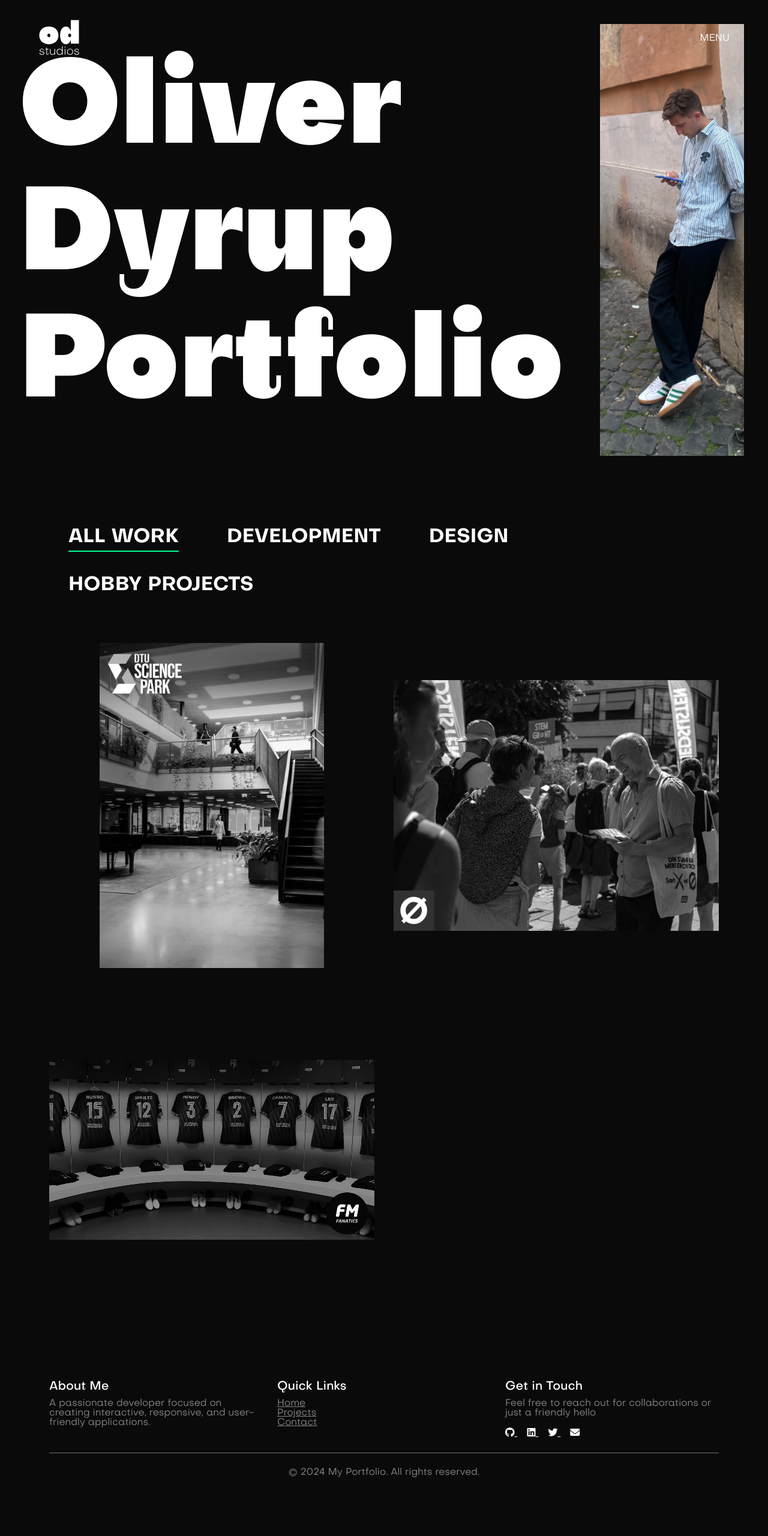
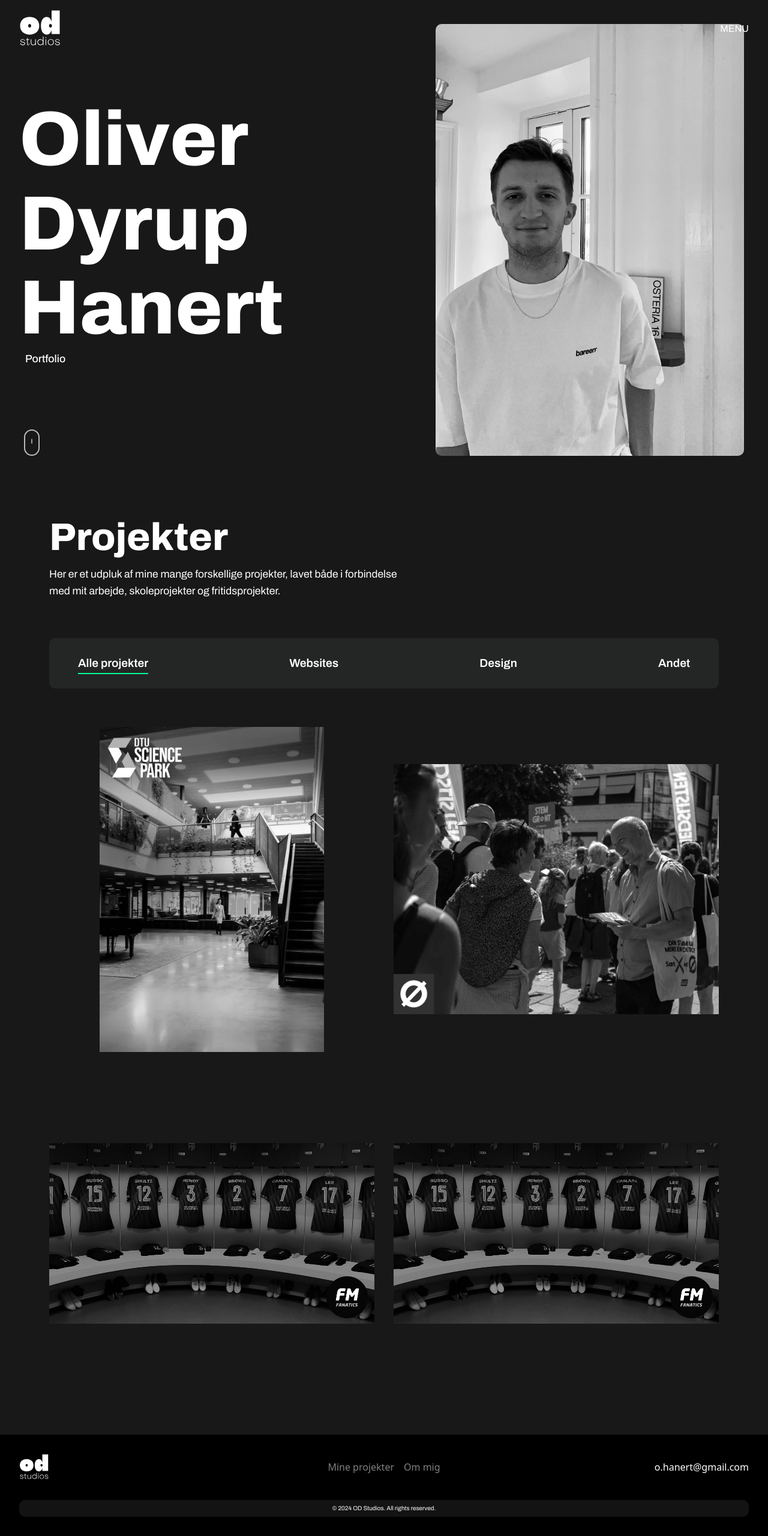
Before and after one commit to oliverhanert/portfolio-v2, a PHP site: page / in a window 1280 px wide. Shown: the whole page at 60% size. Before the commit the page ends 2463 px from the top, so only its background shows below. Run offline with PHP 8.4, Linux system fonts and the light colour scheme.

Commit message:
en masse ændringer

```diff
--- a/components/footer.html
+++ b/components/footer.html
@@ -1,53 +1,39 @@
-<footer class="mt-5">
-    <div class="container">
-        <div class="row gy-4">
-            <!-- About Section -->
-            <div class="col-lg-4">
-                <h5 class="text-white">About Me</h5>
-                <p class="text-white-50">A passionate developer focused on creating interactive, responsive, and user-friendly applications.</p>
-            </div>
+<footer class="footer">
+    <div class="outer-container">
+        <div class="main-content">
 
-            <!-- Quick Links -->
-            <div class="col-lg-4">
-                <h5 class="text-white">Quick Links</h5>
-                <ul class="list-unstyled">
-                    <li><a href="/" class="text-white-50">Home</a></li>
-                    <li><a href="/#projects" class="text-white-50">Projects</a></li>
-                    <li><a href="/#contact" class="text-white-50">Contact</a></li>
-                </ul>
+            <!-- Logo Section -->
+            <div class="column-1 footer-col">
+                <a href="/" class="logo"><img src="/images/od-studios.svg" alt="logo"></a>
             </div>
 
             <!-- Contact Info -->
-            <div class="col-lg-4">
-                <h5 class="text-white">Get in Touch</h5>
-                <p class="text-white-50">Feel free to reach out for collaborations or just a friendly hello</p>
-                <div class="social-links mt-3">
-                    <a href="#" class="text-white me-3" title="GitHub">
-                        <i class="fab fa-github"></i>
+            <div class="column-2 footer-col">
+                <a href="/#projects" class="text-white-50">Mine projekter</a>
+                <a href="/about-me" class="text-white-50">Om mig</a>
+            </div>
+
+            <!-- Contact Info -->
+            <div class="column-3 footer-col">
+                <div class="social-links">
+                    <!-- <a href="https://github.com/oliverhanert" class="text-white me-3" title="GitHub" target="_blank">
+                        Github
                     </a>
-                    <a href="#" class="text-white me-3" title="LinkedIn">
-                        <i class="fab fa-linkedin"></i>
-                    </a>
-                    <a href="#" class="text-white me-3" title="Twitter">
-                        <i class="fab fa-twitter"></i>
-                    </a>
-                    <a href="#" class="text-white" title="Email">
-                        <i class="fas fa-envelope"></i>
+                    <a href="https://www.linkedin.com/in/oliverhanert/" class="text-white me-3" title="LinkedIn" target="_blank">
+                        Linkedin
+                    </a> -->
+                    <a href="mailto:o.hanert@gmail.com" class="text-white" title="Email" target="_blank">
+                        o.hanert@gmail.com
                     </a>
                 </div>
             </div>
         </div>
 
         <!-- Copyright -->
-        <div class="row mt-4">
-            <div class="col-12">
-                <div class="border-top border-secondary pt-4">
-                    <p class="text-center text-white-50 mb-0">
-                        © <span id="current-year">2024</span> My Portfolio. All rights reserved.
-                    </p>
-                </div>
-            </div>
+        <div class="copyright socket">
+            <p>© <span id="current-year">2024</span> OD Studios. All rights reserved. </p>
         </div>
+
     </div>
 </footer>
 
--- a/components/header.html
+++ b/components/header.html
@@ -11,7 +11,7 @@
     <div class="menu-close-bar">
         <div class="close-wrapper">
             <div class="close-icon"></div>
-            <span class="close-text">CLOSE</span>
+            <span class="close-text">LUK</span>
         </div>
     </div>
 
@@ -19,35 +19,31 @@
         <!-- Left Side - Main Navigation -->
         <div class="menu-left">
             <div class="menu-links">
-                <a href="/about" class="menu-link">ABOUT</a>
-                <a href="/story" class="menu-link">STORY</a>
-                <a href="/projects.html" class="menu-link">PROJECTS</a>
-                <a href="/releases" class="menu-link">RELEASES</a>
+                <a href="/about" class="menu-link">Lær mig at kende</a>
+                <a href="/projects.html" class="menu-link">Projekter</a>
             </div>
         </div>
 
         <!-- Right Side - Social & Contact -->
         <div class="menu-right">
             <div class="menu-follow">
-                <p class="menu-heading">FOLLOW</p>
+                <p class="menu-heading">Find mig</p>
                 <div class="menu-social">
-                    <a href="#" class="social-link">INSTAGRAM</a>
-                    <a href="#" class="social-link">YOUTUBE</a>
-                    <a href="#" class="social-link">LINKEDIN</a>
-                    <a href="#" class="social-link">GITHUB</a>
+                    <a href="#" class="social-link">Linkedin</a>
+                    <a href="#" class="social-link">Github</a>
+                    <a href="#" class="social-link">Instagram</a>
                 </div>
             </div>
 
             <div class="menu-contact">
-                <p class="menu-heading">GET IN TOUCH</p>
-                <a href="mailto:o.hanert@gmail.com" class="contact-link">EMAIL →</a>
+                <p class="menu-heading">Kontakt mig</p>
+                <a href="mailto:o.hanert@gmail.com" class="contact-link">o.hanert@gmail.com →</a>
             </div>
 
             <div class="menu-locations">
                 <div class="location">
-                    <p class="menu-heading">COPENHAGEN</p>
-                    <p>Vesterbrogade 120A</p>
-                    <p>1620 Copenhagen V</p>
+                    <p class="menu-heading">København</p>
+                    <p>Vesterbrogade 120A,<br>1620 København V</p>
                 </div>
             </div>
         </div>
--- a/css/menu.css
+++ b/css/menu.css
@@ -21,7 +21,6 @@
 }
 
 /* Close Bar */
-/* Close Bar */
 .menu-close-bar {
     position: fixed;
     top: 0;
@@ -35,22 +34,15 @@
     cursor: pointer;
     z-index: 1002;
     transform: translateX(-100%);
-    transition: all 0.7s cubic-bezier(0.7, 0, 0.2, 1);
+    transition: all 0.5s cubic-bezier(0.7, 0, 0.2, 1);
 }
 
 .menu-overlay.active .menu-close-bar {
     transform: translateX(0);
-    transition-delay: 0.3s;
 }
 
 .menu-close-bar:hover {
     background: var(--color-primary);
-}
-
-.menu-close-bar:hover .close-text,
-.menu-close-bar:hover .close-icon::before,
-.menu-close-bar:hover .close-icon::after {
-    color: white;
 }
 
 .close-wrapper {
@@ -69,6 +61,7 @@
     font-size: 1rem;
     letter-spacing: 2px;
     transition: color 0.3s ease;
+    margin-left: 2px;
 }
 
 .close-icon {
@@ -119,7 +112,7 @@
 }
 
 .menu-link {
-    font-family: var(--font-main);
+    font-family: var(--font-secondary);
     font-size: clamp(3rem, 5vw, 5rem);
     font-weight: 600;
     color: white;
@@ -144,10 +137,11 @@
     flex-direction: column;
     justify-content: flex-end;
     padding-left: 4rem;
+    gap: 3rem;
 }
 
 .menu-heading {
-    font-size: 1rem;
+    font-size: var(--standard-text);
     font-weight: 500;
     color: #666;
     margin-bottom: 1rem;
@@ -157,13 +151,12 @@
     display: flex;
     flex-direction: column;
     gap: 0.5rem;
-    margin-bottom: 3rem;
 }
 
 .social-link {
     color: white;
     text-decoration: none;
-    font-size: 1rem;
+    font-size: var(--standard-text);
     transition: color 0.3s ease;
 }
 
@@ -174,7 +167,6 @@
 .contact-link {
     color: white;
     text-decoration: none;
-    font-size: 1.2rem;
     transition: color 0.3s ease;
     margin-bottom: 3rem;
 }
@@ -234,10 +226,6 @@
         font-size: clamp(2rem, 8vw, 3rem);
     }
 
-    .menu-social {
-        margin-bottom: 2rem;
-    }
-
     .contact-link {
         margin-bottom: 2rem;
     }
@@ -266,11 +254,90 @@
         font-size: clamp(1.5rem, 6vw, 2.5rem);
     }
 
-    .menu-social {
-        margin-bottom: 1.5rem;
-    }
-
     .contact-link {
         margin-bottom: 1.5rem;
     }
 }
+
+
+/* ----------- FOOTER ----------- */
+#footer {
+    background-color: #000;
+    margin-top: 0;
+    padding: 2rem;
+}
+
+#footer a {
+    text-decoration: none;
+}
+
+#footer a:hover {
+    color: var(--color-primary) !important;
+}
+
+#footer .outer-container {
+    display: flex;
+    flex-direction: column;
+    gap: 2rem;
+}
+
+#footer .main-content {
+    display: flex;
+    flex-direction: row;
+    justify-content: space-between;
+    align-items: center;
+    gap: 2rem;
+}
+
+#footer .column-1 img {
+    width: 50px;
+}
+
+#footer .column-1 {
+    width: 25%;
+}
+
+#footer .column-2 {
+    display: flex;
+    gap: 1rem;
+    width: 50%;
+    justify-content: center;
+}
+
+#footer .column-3 {
+    width: 25%;
+    justify-content: flex-end;
+    display: flex;
+}
+
+#footer .socket {
+    background-color: #131313;
+    width: 100%;
+    display: flex;
+    justify-content: center;
+    border-radius: 10px;
+}
+
+#footer .socket p {
+    margin-bottom: 0;
+    font-size: 10px;
+    color: #fff;
+}
+
+@media (max-width: 670px) {
+    #footer .main-content {
+        flex-direction: column;
+        justify-content: flex-start;
+        align-items: flex-start;
+    }
+
+    #footer .footer-col {
+        width: 100%;
+        justify-content: flex-start;
+    }
+
+    #footer .column-2 {
+        flex-direction: column;
+    }
+
+}
--- a/css/style.css
+++ b/css/style.css
@@ -1,5 +1,5 @@
 /* Import fonts */
-@import url('https://fonts.googleapis.com/css2?family=Space+Grotesk:wght@300;400;500;600;700&family=Archivo:wght@400;500;600;700;800&display=swap');
+@import url('https://fonts.googleapis.com/css2?family=Space+Grotesk:wght@300;400;500;600;700&family=Archivo:wght@100;200;300;400;500;600;700;800&display=swap');
 
 /* Subjectivity font */
 @font-face {
@@ -69,7 +69,7 @@
 
 :root {
     /* Color Scheme */
-    --color-bg: #0a0a0a;
+    --color-bg: #181818;
     --color-text: #ffffff;
     --color-primary: #00ff95;
     --color-secondary: #ff3366;
@@ -77,37 +77,55 @@
     --color-muted: rgba(255, 255, 255, 0.7);
 
     /* Typography */
-    --font-main: 'Subjectivity', sans-serif;
+    /*: 'Subjectivity', sans-serif;*/
     --font-secondary: 'Archivo', sans-serif;
-    --huge-text: clamp(3rem, 15vw, 12rem);
+    --huge-text: clamp(3rem, 15vw, 8rem);
+    --standard-text: clamp(1rem, 2vw, 1.1rem);
+    --medium-text: clamp(1rem, 3vw, 1.2rem)
 }
 
 /* Base Styles */
 body {
     background-color: var(--color-bg);
     color: var(--color-text);
-    font-family: var(--font-main) !important;
     font-weight: 400;
     line-height: 1;
     margin: 0;
     overflow-x: hidden;
 }
 
+html {
+    scroll-behavior: smooth;
+}
+
+h1, h2, h3, h4, h5 {
+    font-family: var(--font-secondary);
+}
+
+p {
+    font-family: var(--font-secondary);
+    font-size: var(--standard-text);
+    line-height: calc(var(--standard-text)*1.6)
+}
+
+a, button {
+    transition: all 0.3s ease;
+}
+
 /* Header Styles */
 .site-header {
-    position: fixed;
+    position: absolute;
     top: 0;
     left: 0;
     width: 100%;
     z-index: 1000;
-    padding: 2rem;
+    padding: 1rem 2rem;
 }
 
 .header-inner {
     display: flex;
     justify-content: space-between;
     align-items: center;
-    padding: 0 2rem;
 }
 
 .logo {
@@ -124,10 +142,14 @@ body {
     border: none;
     color: var(--color-text);
     font-size: 1rem;
-    font-family: var(--font-main);
+    font-family: var(--font-secondary);
     cursor: pointer;
     padding: 0;
     z-index: 1001;
+}
+
+.menu-toggle:hover {
+    color: var(--color-primary);
 }
 
 /* Frontpage hero */
@@ -139,7 +161,9 @@ body {
     width: auto;
     position: absolute;
     z-index: -1;
-    aspect-ratio: 1 / 3;
+    aspect-ratio: 5 / 7;
+    object-position: left;
+    border-radius: 10px;
 }
 
 /* Hero Section */
@@ -151,14 +175,19 @@ body {
     padding: 0 2rem;
 }
 
-.hero-title {
+.hero-title span {
     font-size: var(--huge-text);
     font-weight: 800;
     line-height: 1.1;
     margin: 0;
+    width: 60%;
 }
 
-.hero-title span {
+.hero-title p {
+    margin-left: 10px;
+}
+
+.hero-title span, .hero-title p {
     display: block;
     opacity: 0;
     transform: translateY(30px);
@@ -173,9 +202,94 @@ body {
     animation-delay: 0.4s;
 }
 
+/* Scroll down */
+.mouse-scroll {
+    position: absolute;
+    bottom: 40px;
+    left: 40px;
+    z-index: 10;
+    opacity: 0.7;
+    transition: opacity 0.3s ease;
+}
+
+.mouse-scroll:hover {
+    opacity: 1;
+}
+
+.mouse {
+    width: 26px;
+    height: 44px;
+    border: 2px solid white;
+    border-radius: 20px;
+    position: relative;
+}
+
+.scroll-indicator {
+    width: 2px;
+    height: 8px;
+    background-color: white;
+    border-radius: 1px;
+    position: absolute;
+    left: 50%;
+    top: 8px;
+    transform: translateX(-50%);
+    animation: scroll 1.5s cubic-bezier(0.65, 0, 0.35, 1) infinite;
+}
+
+@keyframes scroll {
+    0% {
+        transform: translate(-50%, 0);
+        opacity: 1;
+    }
+    50% {
+        transform: translate(-50%, 6px);
+        opacity: 0.8;
+    }
+    100% {
+        transform: translate(-50%, 0);
+        opacity: 1;
+    }
+}
+
+/* Hero media queries */
+@media (max-width: 550px) {
+    .hero-frontpage-me {
+        height: 60vh;
+        right: 10%;
+        width: 80%;
+    }
+
+    .hero-title {
+        align-self: flex-end;
+    }
+
+    .mouse-scroll {
+        right: 20px;
+        bottom: 20px;
+        left: inherit;
+    }
+}
+
 /* Projects Section */
 .projects-section {
     padding: 4rem 2rem;
+}
+
+.section-title {
+    font-size: clamp(3rem, 8vw, 4rem);
+    font-weight: 800;
+    line-height: 1;
+    margin-bottom: 1rem;
+    opacity: 0;
+    transform: translateY(30px);
+    animation: fadeInUp 1s ease forwards;
+}
+
+.section-description {
+    max-width: 600px;
+    opacity: 0;
+    transform: translateY(30px);
+    animation: fadeInUp 1s ease forwards;
 }
 
 .project-grid {
@@ -207,6 +321,7 @@ body {
     width: 100%;
     height: 100%;
     object-fit: contain;
+
 }
 
 /* Global Hover Content */
@@ -227,7 +342,6 @@ body {
 .project-title {
     font-size: clamp(3rem, 8vw, 6rem);
     font-weight: 700;
-    text-transform: uppercase;
     margin: 0;
     color: var(--color-text);
     line-height: 1;
@@ -262,14 +376,18 @@ body {
     display: flex;
     flex-wrap: wrap;
     gap: 1rem;
+    justify-content: space-between;
+    background-color: #242525;
+    border-radius: 10px;
+    padding: 1rem;
 }
 
 .filter-btn {
     background: none;
     border: none;
     color: var(--color-text);
-    font-size: clamp(1rem, 3vw, 2rem);
-    font-family: var(--font-main);
+    font-size: clamp(1rem, 3vw, 1.2rem);
+    font-family: var(--font-secondary);
     font-weight: 600;
     padding: 1rem 2rem;
     cursor: pointer;
@@ -296,7 +414,11 @@ body {
 /* Media Queries */
 @media (max-width: 768px) {
     .projects-section {
-        padding: 2rem 1rem;
+        padding: 5rem 1rem;
+    }
+
+    .project-filters {
+        flex-direction: column;
     }
 
     .project-title {
@@ -305,7 +427,21 @@ body {
 
     .filter-btn {
         font-size: 1.2rem;
-        padding: 0.8rem 1.5rem;
+        padding: 0.8rem 0rem;
+        text-align: left;
+        width: max-content;
+    }
+
+    .filter-btn.active::after, .filter-btn:hover::after{
+        width: 105%;
+        left: 0;
+    }
+    .filter-btn::after {
+        left: 0;
+    }
+
+    .project-grid {
+        grid-template-columns: 1fr;
     }
 }
 
@@ -322,23 +458,12 @@ body {
 }
 
 /* Scrollbar */
-::-webkit-scrollbar {
-    width: 10px;
-    background: var(--color-bg);
-}
 
-::-webkit-scrollbar-thumb {
-    background: var(--color-text);
-}
 
 /* Media Queries */
-@media (max-width: 768px) {
+@media (max-width: 550px) {
     .site-header {
         padding: 1rem;
-    }
-
-    .header-inner {
-        padding: 0 1rem;
     }
 
     .hero {
--- a/index.html
+++ b/index.html
@@ -21,19 +21,31 @@
             <!-- Hero Section -->
             <section class="hero">
                 <h1 class="hero-title">
-                    <span>Oliver Dyrup Portfolio</span>
+                    <span>Oliver Dyrup Hanert</span>
+                    <p>Portfolio</p>
                 </h1>
-                <img class="hero-frontpage-me" src="/images/portfolio-me-1.jpg" alt="me">
+                <img class="hero-frontpage-me" src="/images/portfolio-me-1.webp" alt="me">
+
+                <a href="#projects" class="mouse-scroll" title="scroll-down">
+                    <div class="mouse">
+                        <div class="scroll-indicator"></div>
+                    </div>
+                </a>
+
             </section>
 
             <!-- Projects Section -->
-            <section class="projects-section">
+            <section id="projects" class="projects-section">
+                <div class="container pb-5">
+                    <h2 class="section-title">Projekter</h1>
+                    <p class="section-description">Her er et udpluk af mine mange forskellige projekter, lavet både i forbindelse med mit arbejde, skoleprojekter og fritidsprojekter.</p>
+                </div>
                 <div class="container">
                     <div class="project-filters">
-                        <button class="filter-btn active" data-filter="all">ALL WORK</button>
-                        <button class="filter-btn" data-filter="development">DEVELOPMENT</button>
-                        <button class="filter-btn" data-filter="design">DESIGN</button>
-                        <button class="filter-btn" data-filter="hobby projects">HOBBY PROJECTS</button>
+                        <button class="filter-btn active" data-filter="all">Alle projekter</button>
+                        <button class="filter-btn" data-filter="websites">Websites</button>
+                        <button class="filter-btn" data-filter="design">Design</button>
+                        <button class="filter-btn" data-filter="hobby projects">Andet</button>
                     </div>
 
                     <div class="project-grid">
--- a/js/main.js
+++ b/js/main.js
@@ -71,21 +71,38 @@ class ProjectManager {
         const projects = await this.loadProjects();
         const filteredProjects = this.currentFilter === 'all'
             ? projects
-            : projects.filter(p => p.category === this.currentFilter);
+            : projects.filter(p => {
+                // Handle both string and array categories
+                const categories = Array.isArray(p.category) ? p.category : [p.category];
+                return categories.includes(this.currentFilter);
+            });
 
-        // Create the hover content container (will be reused for all projects)
+        // Create the hover content container
         const hoverContent = document.createElement('div');
         hoverContent.className = 'project-hover-content';
 
-        const html = filteredProjects.map(project => `
-            <article class="project-item ${project.category}" data-project-id="${project.id}"
-                     data-title="${project.title}"
-                     data-category="${project.category}">
-                <div class="project-image">
-                    <img src="${project.thumbnail}" alt="${project.title}" loading="lazy">
-                </div>
-            </article>
-        `).join('');
+        const html = filteredProjects.map(project => {
+            // Convert category to string for data attribute
+            const categoryString = Array.isArray(project.category)
+                ? project.category.join(', ')
+                : project.category;
+
+            // Add all categories as classes for filtering
+            const categoryClasses = Array.isArray(project.category)
+                ? project.category.join(' ')
+                : project.category;
+
+            return `
+                <article class="project-item ${categoryClasses}"
+                         data-project-id="${project.id}"
+                         data-title="${project.title}"
+                         data-category="${categoryString}">
+                    <div class="project-image">
+                        <img src="${project.thumbnail}" alt="${project.title}" loading="lazy">
+                    </div>
+                </article>
+            `;
+        }).join('');
 
         gridContainer.innerHTML = html;
         gridContainer.appendChild(hoverContent);
@@ -101,7 +118,7 @@ class ProjectManager {
             project.addEventListener('mouseenter', () => {
                 projectGrid.classList.add('item-hovered');
 
-                // Update hover content
+                // No need to split and join if it's already formatted in the data attribute
                 hoverContent.innerHTML = `
                     <h2 class="project-title">${project.dataset.title}</h2>
                     <span class="project-category">${project.dataset.category}</span>
@@ -205,8 +222,9 @@ class PortfolioApp {
             if (path.endsWith('/') || path.endsWith('/index.html')) {
                 await this.initHomePage();
             } else if (path.endsWith('/projects.html')) {
+                console.log('Projects page detected');
                 await this.initProjectsPage();
-            } else if (path.includes('/projects/content/')) { // Updated condition for project detail pages
+            } else if (path.includes('/projects/content/')) {
                 console.log('Project detail page detected');
                 await this.initProjectPage();
             }
@@ -238,25 +256,16 @@ class PortfolioApp {
         return '.'; // Default for root level pages
     }
 
-    async initProjectPage() {
-        console.log('Initializing project detail page');
-
-        // Initialize parallax effect
-        const heroBackground = document.querySelector('.hero-background');
-        if (heroBackground) {
-            heroBackground.setAttribute('data-parallax', '0.5');
-            this.initParallax();
-        }
-
-        // Initialize slider if present
-        if (document.querySelector('.project-slider')) {
-            this.initProjectSlider();
-        }
-    }
-
 
     async initHomePage() {
         // Initialize projects grid and filters
+        await this.projectManager.renderProjectGrid();
+        this.projectManager.initializeFilters();
+    }
+
+    async initProjectsPage() {
+        console.log('Initializing projects page...');
+        // Use the same functionality as homepage for projects
         await this.projectManager.renderProjectGrid();
         this.projectManager.initializeFilters();
     }
@@ -269,18 +278,6 @@ class PortfolioApp {
                 once: true
             });
         }
-
-        // Add scroll class to header
-        window.addEventListener('scroll', () => {
-            const navbar = document.querySelector('.navbar');
-            if (navbar) {
-                if (window.scrollY > 50) {
-                    navbar.classList.add('scrolled');
-                } else {
-                    navbar.classList.remove('scrolled');
-                }
-            }
-        });
     }
 }
 
```
Also changed, not shown: css/project-detail.css (+96 -16 lines), css/project.css (+4 -7 lines), projects.html (+7 -7 lines), projects/content/project-1/index.html (+18 -27 lines), projects/data/projects.json (+20 -5 lines), images/billede-kommer-snart-1x1.jpg (added), images/portfolio-me-1.jpg (deleted), images/portfolio-me-1.webp (added), images/portfolio-me-2.webp (added), projects/content/project-1/images/dtu-portfolio-1.webp (added).
